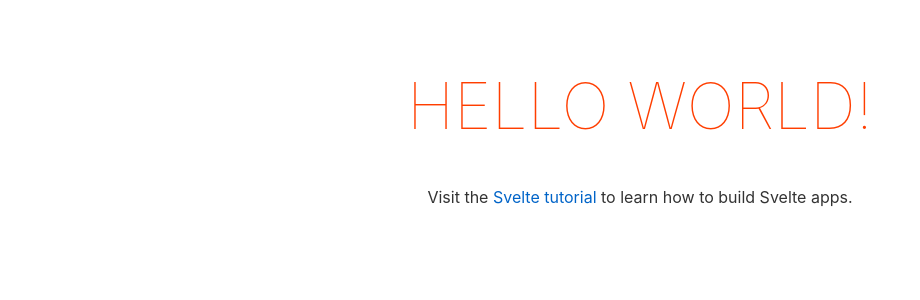
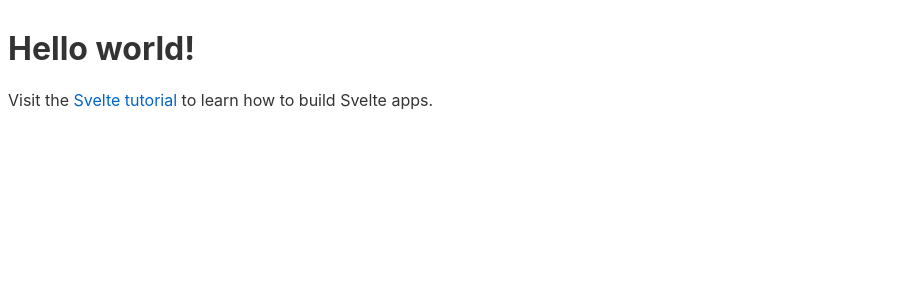
Before and after one commit to silvijasaule/payment-app, a Svelte app: page / in a window 1280 px wide. Shown: the top 300 px of the page, without its empty margins (0-920 px from the left). Built offline with nearby package versions, Linux system fonts and the light colour scheme.

Commit message:
Remove unused styles

```diff
--- a/src/App.svelte
+++ b/src/App.svelte
@@ -8,23 +8,4 @@
 </main>
 
 <style>
-	main {
-		text-align: center;
-		padding: 1em;
-		max-width: 240px;
-		margin: 0 auto;
-	}
-
-	h1 {
-		color: #ff3e00;
-		text-transform: uppercase;
-		font-size: 4em;
-		font-weight: 100;
-	}
-
-	@media (min-width: 640px) {
-		main {
-			max-width: none;
-		}
-	}
 </style>
```
